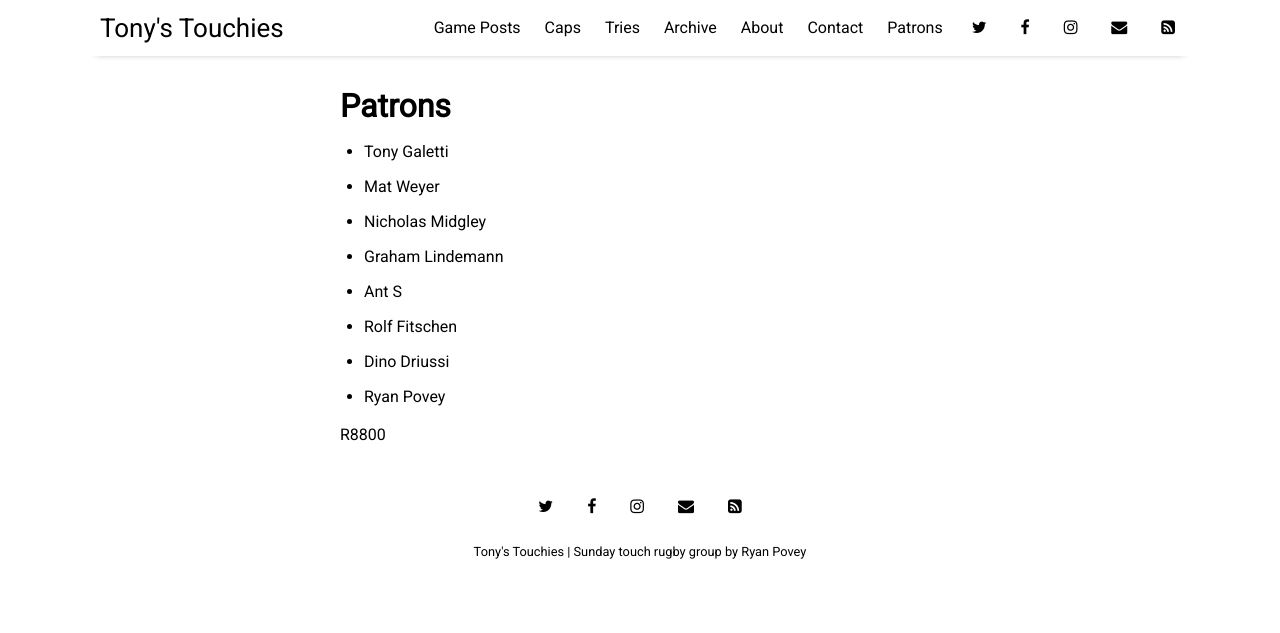
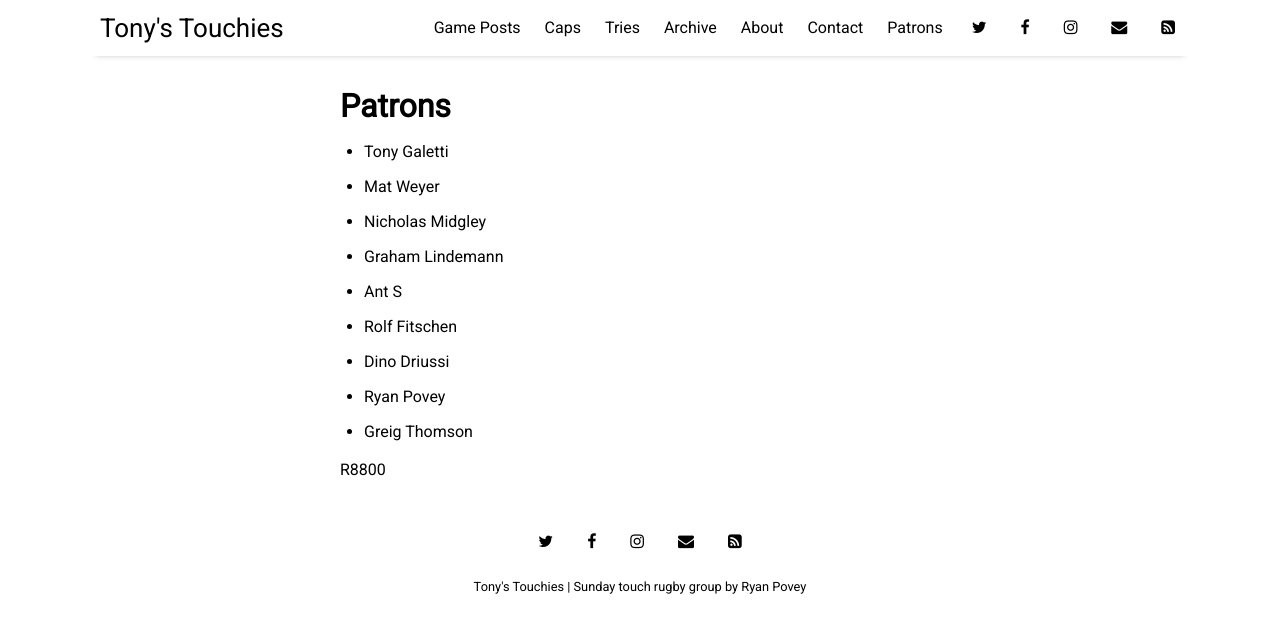
Before and after one commit to sundayrugby/sundayrugby.github.io, a Jekyll site: the page built from pages/patrons.md, in a window 1280 px wide. Shown: the top 633 px of the page. Built offline with Jekyll 4.4.1, drawn with Linux system fonts in a browser that asks for light colours; nearby versions of some CDN libraries.

Commit message:
Update patrons.md

```diff
--- a/pages/patrons.md
+++ b/pages/patrons.md
@@ -12,6 +12,7 @@ permalink: /patrons
  - Rolf Fitschen
  - Dino Driussi
  - Ryan Povey
+ - Greig Thomson
 
 
 R8800
```
